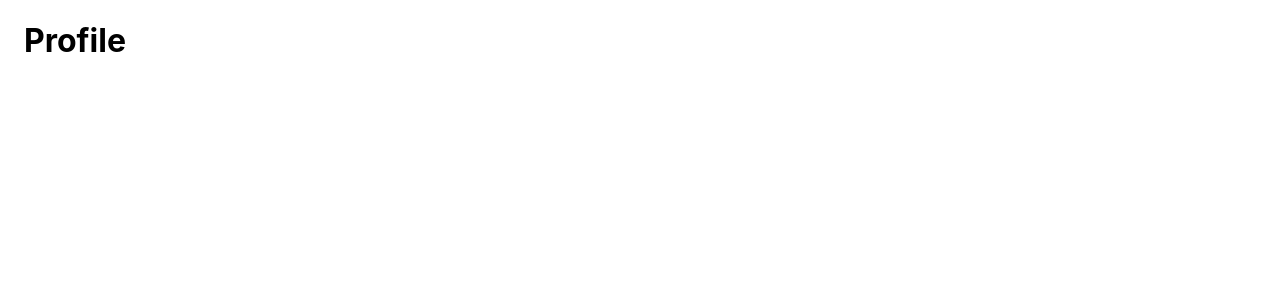
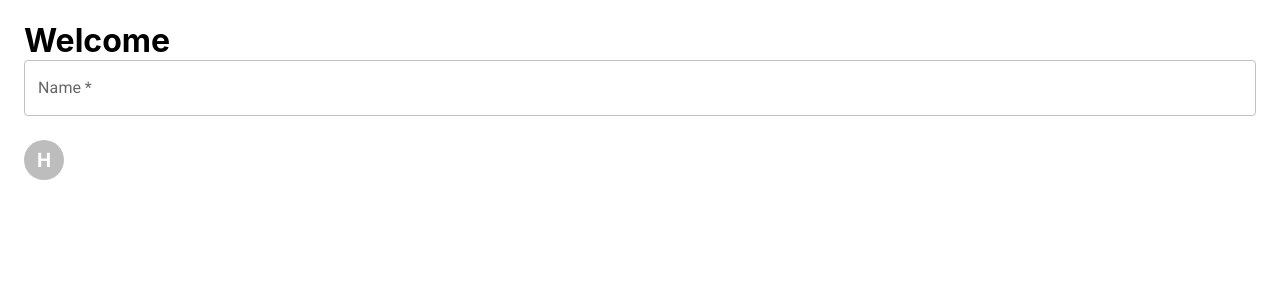
Before and after one commit to annaperlack/Quizzinator, a React (Create React App) app in the folder client/: page /profile in a window 1280 px wide. Shown: the top 300 px of the page. Built offline with nearby package versions, Linux system fonts and the light colour scheme.

Commit message:
added name section for signup

```diff
--- a/client/src/pages/profile.js
+++ b/client/src/pages/profile.js
@@ -1,7 +1,35 @@
-const Profile = () => {
+import React, { useState } from "react";
+import { FormControl, MenuItem, InputLabel, Select, Button, List, ListItem, ListItemText, Avatar } from '@mui/material';
+import TextField from '@mui/material/TextField';
+
+
+    const Profile = (props) => {
+        const [formState, setFormState] = useState({ name: ''});
+
+        const handleChange = (event) => {
+            const { name, value } = event.target;
+
+            setFormState({
+                ...formState,
+                [name]: value,
+            });
+        };
 
     return (
-    <h1>Profile</h1>
+    <h1>Welcome <TextField
+    label="Name"
+    name='name'
+    value={formState.name}
+    onChange={handleChange}
+    required
+    variant="outlined"
+    color="secondary"
+    type="name"
+    fullWidth
+    sx={{ mb: 3 }}
+/>
+    <Avatar>H</Avatar>
+    </h1>
     )
 }
 
--- a/client/src/pages/signup.js
+++ b/client/src/pages/signup.js
@@ -8,6 +8,7 @@ import Button from '@mui/material/Button';
 
 const Signup = () => {
     const [formState, setFormState] = useState({
+        name: '',
         email: '',
         password: '',
     });
@@ -45,6 +46,18 @@ const Signup = () => {
                     <div className="card-body">
                         <form autoComplete="off" onSubmit={handleFormSubmit}>
                             <h2>Signup</h2>
+                            <TextField
+                                label="Name"
+                                name='name'
+                                value={formState.name}
+                                onChange={handleChange}
+                                required
+                                variant="outlined"
+                                color="secondary"
+                                type="name"
+                                fullWidth
+                                sx={{ mb: 3 }}
+                            />
                             <TextField
                                 label="Email"
                                 name='email'
```
